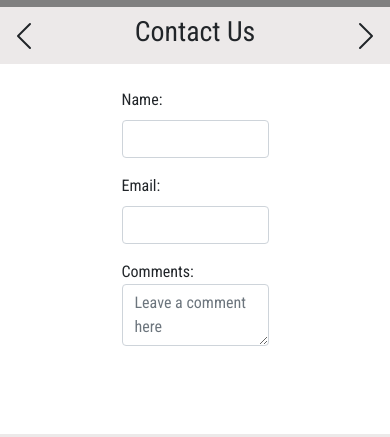
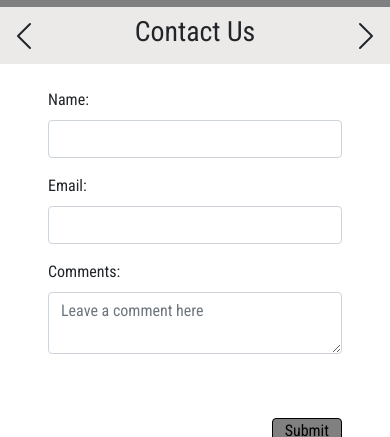
Before and after one commit to GermanaCaviglia/amazingEvents, a plain HTML site: page pages/contact.html in a window 390 px wide. Shown: the part 100-537 px from the top of the page. Drawn offline with nearby package versions, Linux system fonts and the light colour scheme.

Commit message:
:sparkles: Feat: Make contact page responsive

```diff
--- a/pages/contact.html
+++ b/pages/contact.html
@@ -68,8 +68,8 @@
         </svg>
     </div>
 
-    <form class="d-flex mx-5 my-4 justify-content-center">
-        <div class="col-6 col-sm-6 col-md-6 col-lg-4 col-xl-4 col-xxl-4 p-0 mb-5">
+    <form class="contact-form mx-5 my-4 justify-content-center">
+        <div class="col-12 col-sm-8 col-md-6 col-lg-4 col-xl-4 col-xxl-4 p-0 mb-5">
             <div class="mb-3">
                 <label for="name" class="form-label">Name:</label>
                 <input type="name" class="form-control" id="name">
@@ -79,10 +79,13 @@
                 <input type="email" class="form-control" id="email" aria-describedby="emailHelp">
             </div>
             <div class="mb-3">
-                <label for="floatingTextarea">Comments:</label>
+                <label for="floatingTextarea" class="form-label">Comments:</label>
                 <textarea class="form-control" placeholder="Leave a comment here" id="floatingTextarea"></textarea>
+            </div>
+        </div>
+        <div class="col-12 col-sm-8 col-md-6 col-lg-4 col-xl-4 col-xxl-4 p-0 mb-5 bottom-contact">
+                <button class="btn btn-primary contact-button" type="button">Submit</button>
 
-            </div>
         </div>
     </form>
 
--- a/styles.css
+++ b/styles.css
@@ -79,7 +79,11 @@ fieldset {
     display: flex;
 }
 
-
+.contact-form {
+    display: flex;
+    flex-direction: column;
+    align-items: center;
+}
 /* .cards-4 {
     display: flex;
     justify-content: space-around;
@@ -101,6 +105,19 @@ fieldset {
     display: flex;
     justify-content: space-between;
 }
+.bottom-contact {
+    display: flex;
+    flex-direction: row;
+    justify-content: flex-end;
+}
+
+.contact-button{
+    background-color: gray;
+    border: solid black 1px;
+    color: black;
+    padding: 0 12px ;
+}
+
 .color-button {
     box-shadow: -3px -3px 4px black;
     background-color: white;
```
Also changed, not shown: index.html (+1 -1 lines).
